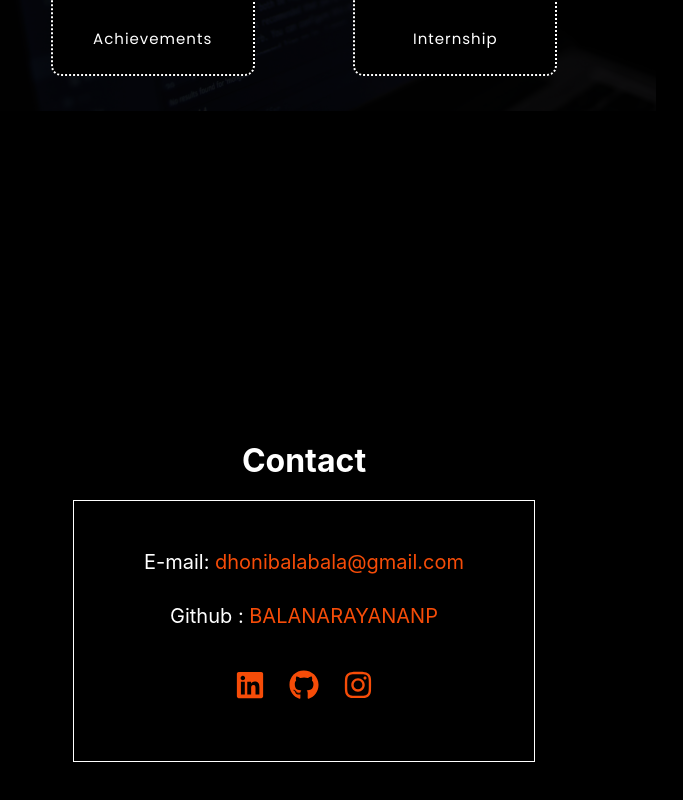
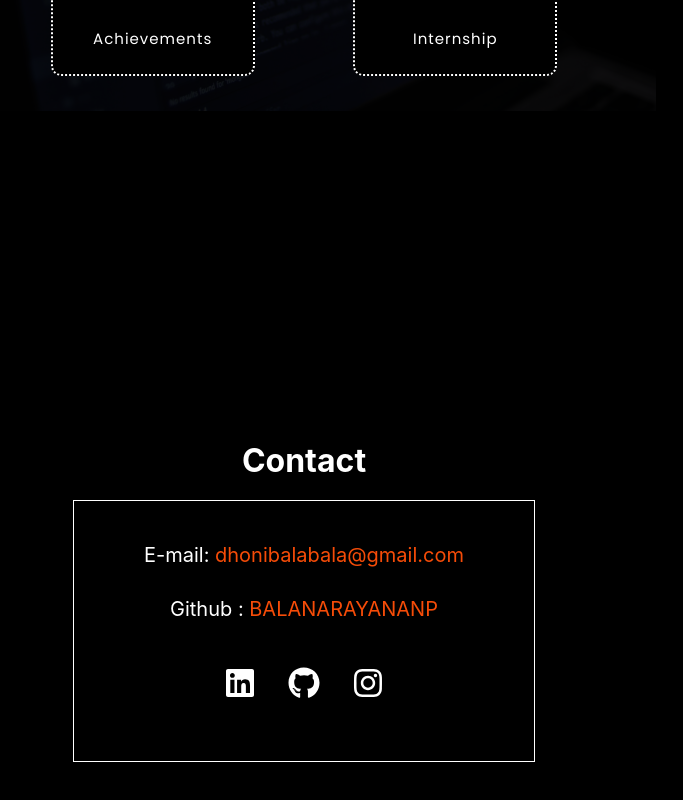
Before and after one commit to BALANARAYANANP/My-Portpolio, a React (Create React App) app: page / in a window 1280 px wide. Shown: the part 2983-3783 px from the top of the page, without its empty margins (336-1019 px from the left). Built offline with nearby package versions, Linux system fonts and the light colour scheme.

Commit message:
New Change

```diff
--- a/src/components/Contact/Contact.css
+++ b/src/components/Contact/Contact.css
@@ -39,3 +39,11 @@
     color: white;
     font-size: 30px;
 }
+.link{
+    padding: 1rem;
+    font-size: 2rem;
+}
+.link:hover{
+    color: #f64c08;
+
+}
--- a/src/components/Contact/Contact.jsx
+++ b/src/components/Contact/Contact.jsx
@@ -1,6 +1,6 @@
 import React from 'react'
 import { Element } from 'react-scroll'
-import { IconButton } from '@material-ui/core'
+
 import{FaGithub, FaLinkedin, FaInstagram} from "react-icons/fa"
 import './Contact.css'
 
@@ -17,19 +17,19 @@ const Contact = () => {
 
             <div className="contact_icons">
                 <a href='https://www.linkedin.com/in/balanarayanan-p-45513626b?utm_source=share&utm_campaign=share_via&utm_content=profile&utm_medium=android_app'>
-                    <IconButton>
-                        <FaLinkedin/>
-                    </IconButton>
+
+                        <FaLinkedin className='link'/>
+
                 </a>
                 <a href='https://github.com/BALANARAYANANP'>
-                    <IconButton>
-                        <FaGithub/>
-                    </IconButton>
+
+                        <FaGithub className='link'/>
+
                 </a>
                 <a href='https://www.instagram.com/balanarayanan_perumal?igsh=eG1qOHhha3Q5b3M0'>
-                    <IconButton>
-                        <FaInstagram/>
-                    </IconButton>
+
+                        <FaInstagram className='link'/>
+
                 </a>
             </div>
             </div>
```
